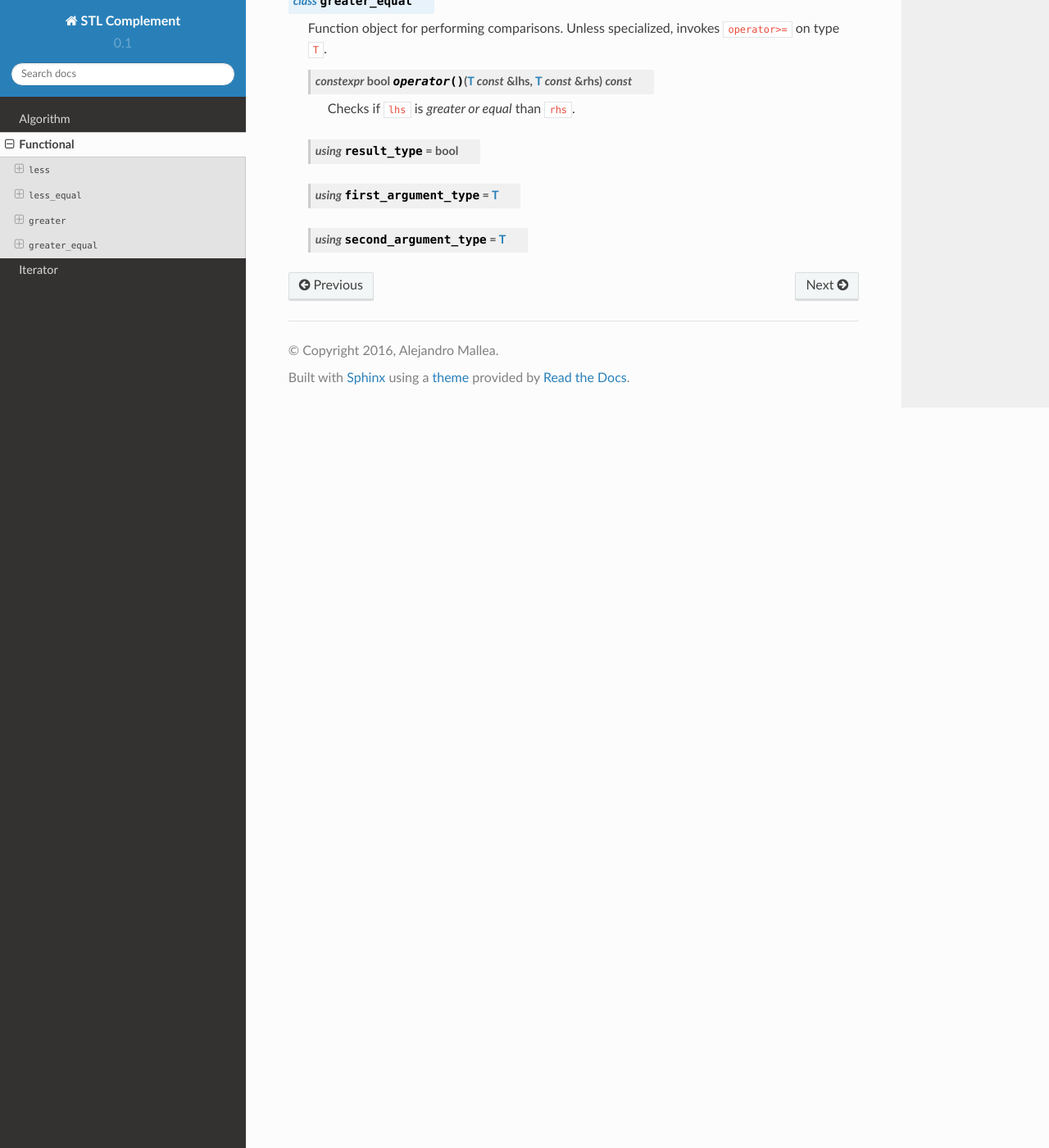
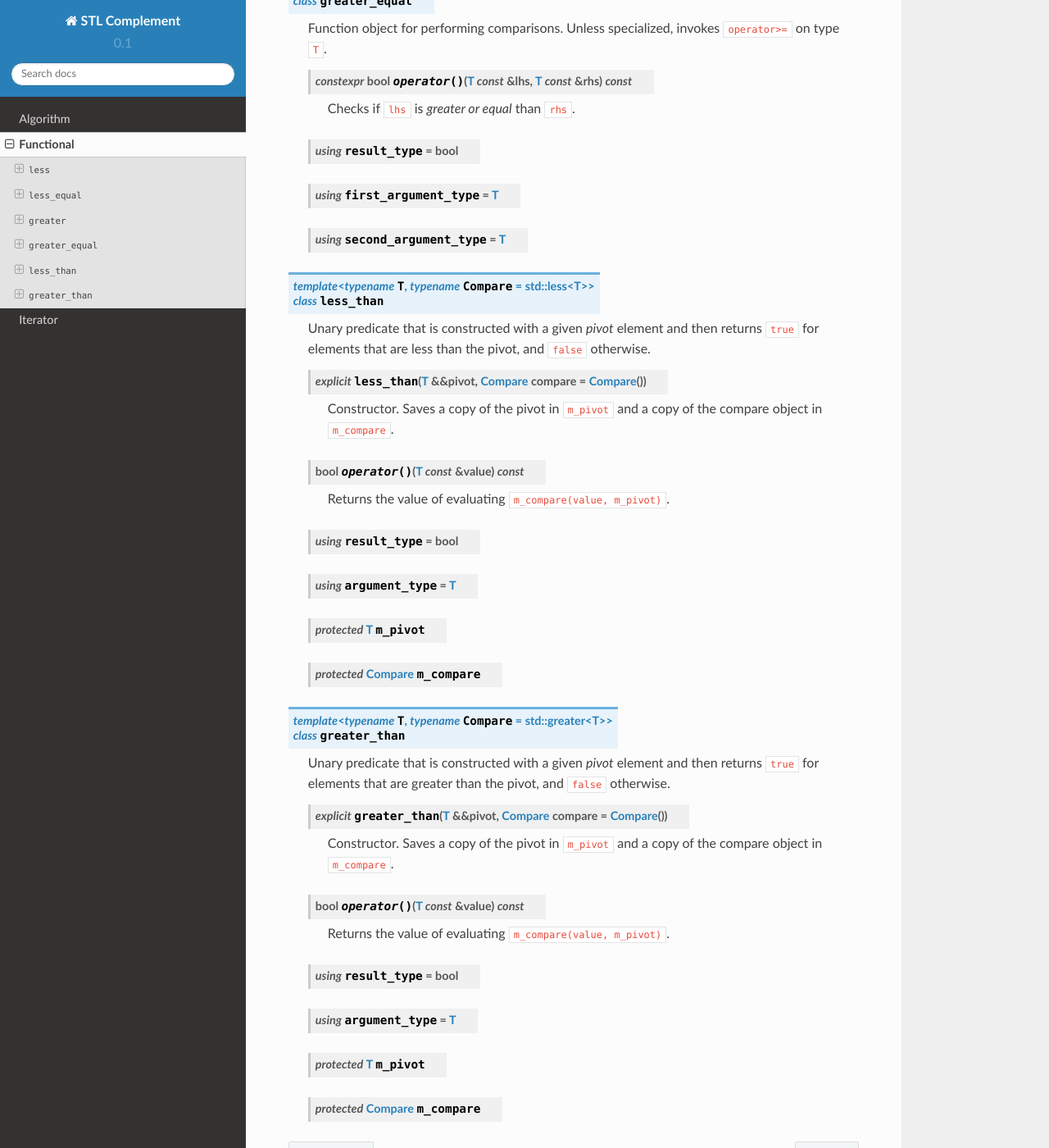
Before and after one commit to janoma/STL-Complement, a Sphinx documentation site: the page built from doc/functional.rst, in a window 1280 px wide and 1400 px high, scrolled down 1242 px. Shown: the whole window at 82% size. Built offline with Sphinx 7.4.7 and the Read the Docs theme 2.0.0, drawn with Linux system fonts in a browser that asks for light colours.

Commit message:
Adds function objects for less_than and greater_than.

```diff
--- a/doc/functional.rst
+++ b/doc/functional.rst
@@ -66,3 +66,51 @@ Functional
    .. cpp:type:: first_argument_type = T
 
    .. cpp:type:: second_argument_type = T
+
+.. cpp:class:: template <typename T, typename Compare = std::less<T>> \
+               less_than
+
+   Unary predicate that is constructed with a given *pivot* element and then
+   returns ``true`` for elements that are less than the pivot, and ``false``
+   otherwise.
+
+   .. cpp:function:: explicit less_than(T && pivot, Compare compare = Compare())
+
+      Constructor. Saves a copy of the pivot in ``m_pivot`` and a copy of the
+      compare object in ``m_compare``.
+
+   .. cpp:function:: bool operator()(T const& value) const
+
+      Returns the value of evaluating ``m_compare(value, m_pivot)``.
+
+   .. cpp:type:: result_type = bool
+
+   .. cpp:type:: argument_type = T
+
+   .. cpp:member:: protected T m_pivot
+
+   .. cpp:member:: protected Compare m_compare
+
+.. cpp:class:: template <typename T, typename Compare = std::greater<T>> \
+               greater_than
+
+   Unary predicate that is constructed with a given *pivot* element and then
+   returns ``true`` for elements that are greater than the pivot, and ``false``
+   otherwise.
+
+   .. cpp:function:: explicit greater_than(T && pivot, Compare compare = Compare())
+
+      Constructor. Saves a copy of the pivot in ``m_pivot`` and a copy of the
+      compare object in ``m_compare``.
+
+   .. cpp:function:: bool operator()(T const& value) const
+
+      Returns the value of evaluating ``m_compare(value, m_pivot)``.
+
+   .. cpp:type:: result_type = bool
+
+   .. cpp:type:: argument_type = T
+
+   .. cpp:member:: protected T m_pivot
+
+   .. cpp:member:: protected Compare m_compare
```
Also changed, not shown: 3 other files.
